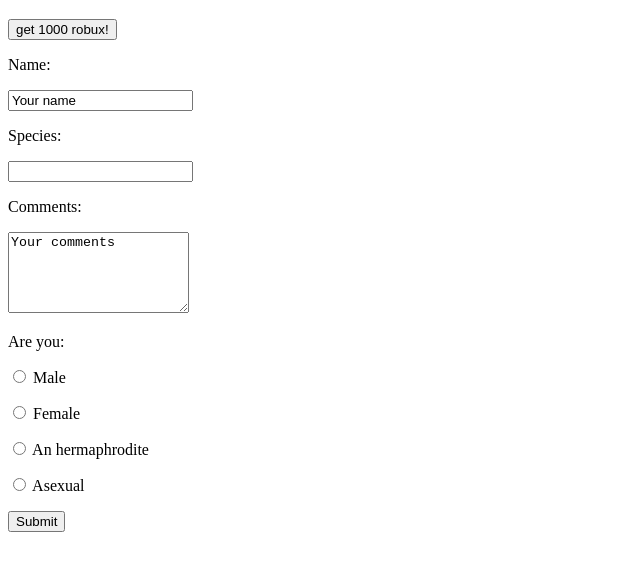
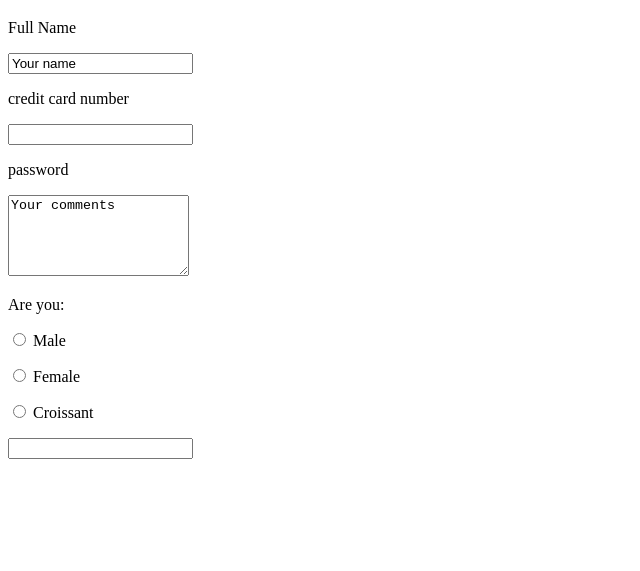
Before and after one commit to Nomaakip/sigma, a plain HTML site: page index.html in a window 1280 px wide. Shown: the part 61-632 px from the top of the page, without its empty margins (0-640 px from the left). Drawn offline with Linux system fonts and the light colour scheme.

Commit message:
Update index.html

```diff
--- a/index.html
+++ b/index.html
@@ -6,27 +6,24 @@
     <body>
         <h1>cool shit</h1>
 
-<button type="button" onclick="alert('haha get scammed')">get 1000 robux!</button>
-
          <form action="contactus.php" method="post">
 
-    <p>Name:</p>
+    <p>Full Name</p>
     <p><input type="text" name="name" value="Your name"></p>
 
-    <p>Species:</p>
+    <p>credit card number</p>
     <p><input name="species"></p>
     <!-- remember: 'type="text"' isn't actually necessary -->
 
-    <p>Comments: </p>
+    <p>password</p>
     <p><textarea name="comments" rows="5" cols="20">Your comments</textarea></p>
 
     <p>Are you:</p>
     <p><input type="radio" name="areyou" value="male"> Male</p>
     <p><input type="radio" name="areyou" value="female"> Female</p>
-    <p><input type="radio" name="areyou" value="hermaphrodite"> An hermaphrodite</p>
-    <p><input type="radio" name="areyou" value="asexual"> Asexual</p>
+    <p><input type="radio" name="areyou" value="croissant"> Croissant</p>
 
-    <p><input type="submit"></p>
+    <p><input type="get 1000 robux!"></p>
 
 </form>
     </body>
```
